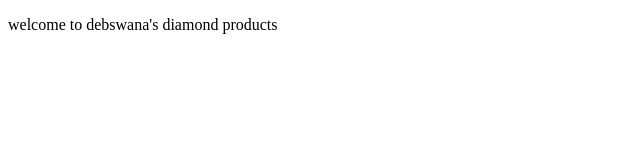
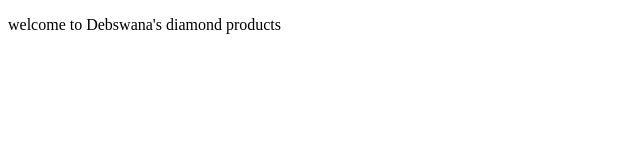
Before and after one commit to ibexcodes/WMDcse24-050, a plain HTML site: page index.html in a window 1280 px wide. Shown: the full height of the page, 0-640 px from the left. Drawn offline with Linux system fonts and the light colour scheme.

Commit message:
Update index.html

```diff
--- a/index.html
+++ b/index.html
@@ -1,11 +1,12 @@
 <!doctype html>
 <hmtl>
   <head>
+    <meta charset = "utf-8">
     <title>
-      diamonds products
+      Debswana's diamond products
     </title>
   </head>
 <body>
-  <p>welcome to debswana's diamond products</p>
+  <p>welcome to Debswana's diamond products</p>
 </body>
 </hmtl>
```
